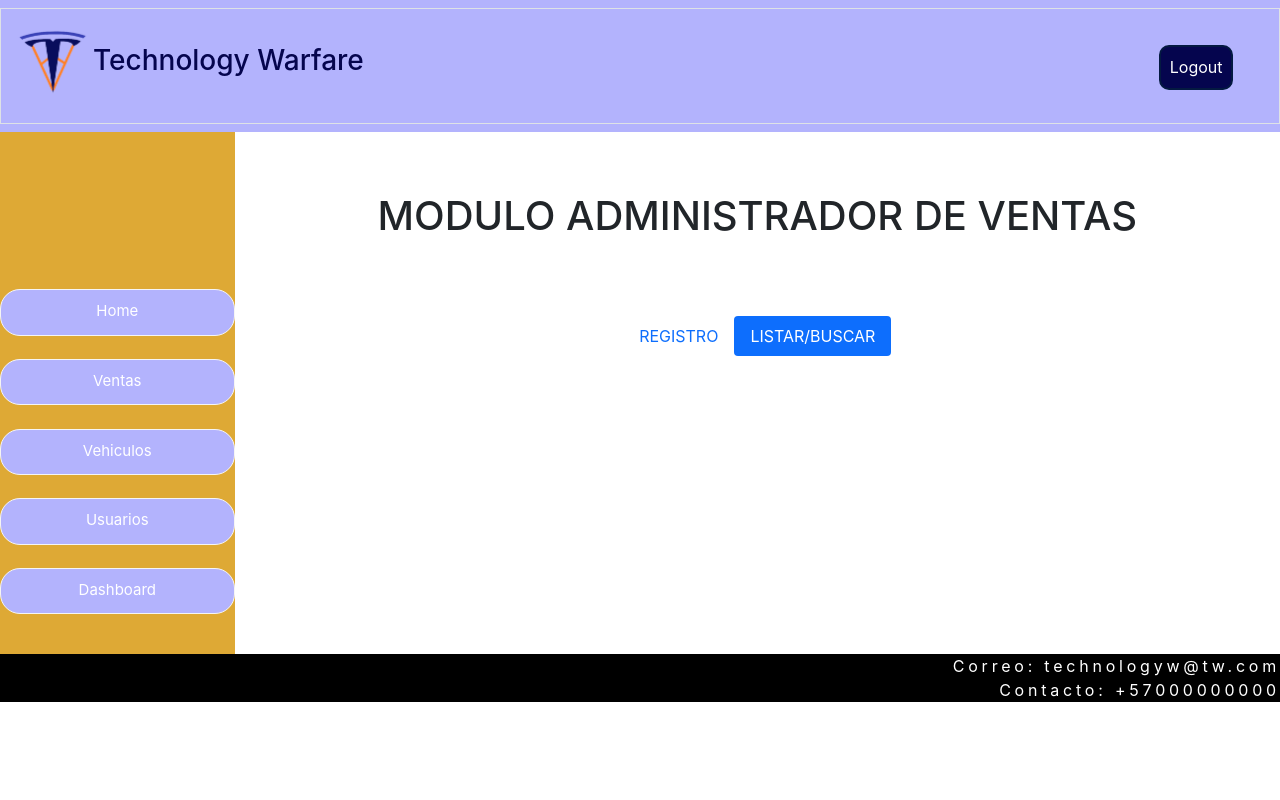
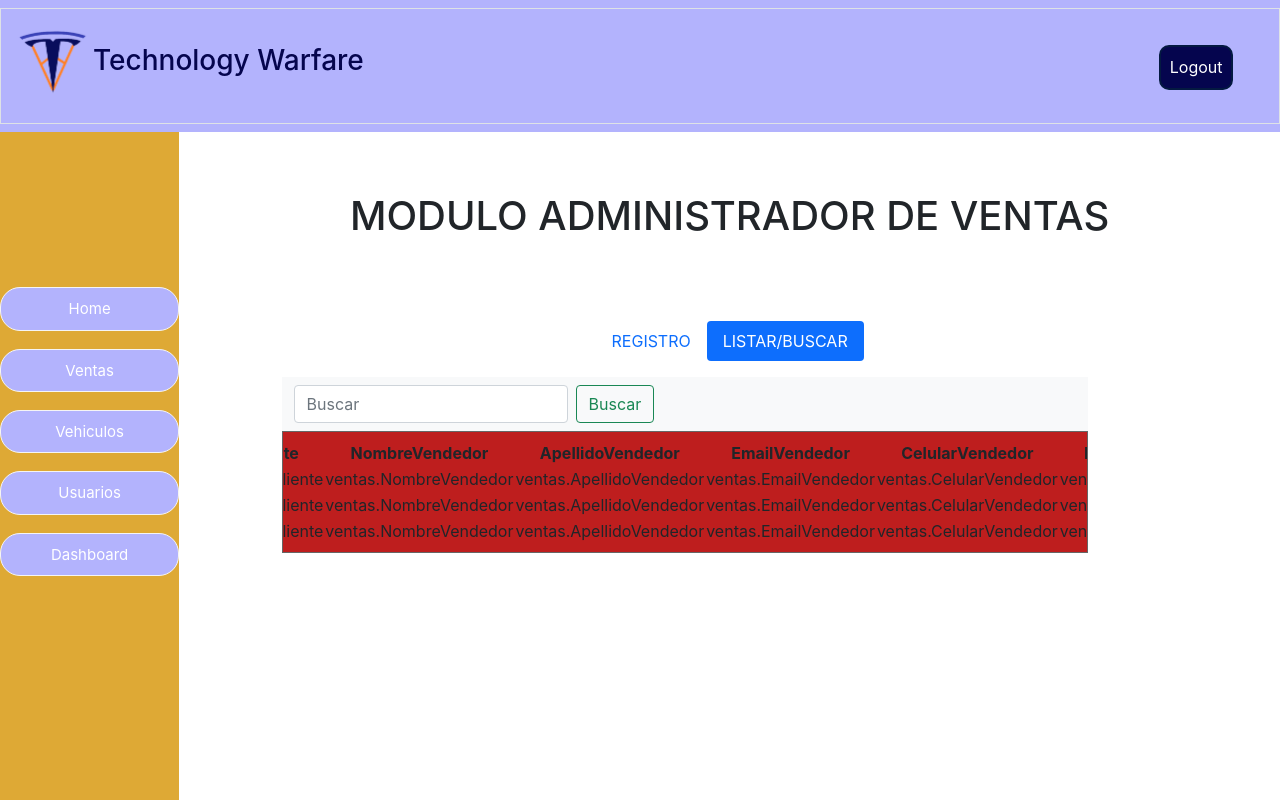
Before and after one commit to Technology-Warfare/Project-ciclo3, a React (Create React App) app in the folder tesla/: page /dashboard/ventas in a window 1280 px wide. Both pictures are taken after a click on the tab "LISTAR/BUSCAR". Shown: the top 800 px of the page. Built offline with nearby package versions, Linux system fonts and the light colour scheme.

Commit message:
Cuadrar codigo listar ventas con lista quemada

```diff
--- a/tesla/src/Pages/ventas.js
+++ b/tesla/src/Pages/ventas.js
@@ -38,7 +38,15 @@ const ventas = () => {
                             <RegistrarVenta />
                         </div>
                         <div className="tab-pane fade colorPaneVt" id="pills-profile" role="tabpanel" aria-labelledby="pills-profile-tab">
-
+                            <nav class="navbar navbar-light bg-light searchPosition">
+                                <div class="container-fluid">
+                                    <form class="d-flex">
+                                        <input class="form-control me-2" type="search" placeholder="Buscar" aria-label="Search" />
+                                        <button class="btn btn-outline-success" type="submit">Buscar</button>
+                                    </form>
+                                </div>
+                            </nav>
+                            <ListarVenta />
                         </div>
                     </div>
 
--- a/tesla/src/components/ListarVehiculos.js
+++ b/tesla/src/components/ListarVehiculos.js
@@ -1,10 +1,5 @@
-
-
 import '../Pages/styles/vehiculos.css';
-
-
 import React, { useState, useEffect } from 'react';
-
 import Button from '@mui/material/Button';
 import Dialog from '@mui/material/Dialog';
 import DialogActions from '@mui/material/DialogActions';
@@ -16,7 +11,6 @@ import 'react-toastify/dist/ReactToastify.css';
 import modelS from "../Pages/img/ModelS/models.jpg";
 import RegistrarVehiculo from "../components/RegistrarVehiculo";
 //import { tableRowClasses } from '@mui/material';
-import { Link } from 'react-router-dom'
 
 const vehiculosBackend = [
     //Lista de vehiculos del backend (Borrar codigo de este archivo)
@@ -125,6 +119,7 @@ const ListarVehiculos = () =>
             <div className="designDesktop">
                 <table>
                     <thead>
+                        <tr>
                             <th>Marca</th>
                             <th>Modelo</th>
                             <th>Generación</th>
@@ -134,19 +129,16 @@ const ListarVehiculos = () =>
                             <th>Descripción</th>
                             <th>Observaciones</th>
                             <th>Actividad</th>
+                        </tr>
                     </thead>
+                    <tbody>
 
                     {
-                        listaVehiculos.map
-                        (
+                        listaVehiculos.map(
                             (vehiculos) =>
                             {
-
-
                                 return (
-
-
-                                    <tbody>
+                                    <tr>
                                         <td>{vehiculos.Marca}</td>
                                         <td>{vehiculos.Modelo}</td>
                                         <td>{vehiculos.Generacion}</td>
@@ -207,26 +199,20 @@ const ListarVehiculos = () =>
                                                 </Dialog>
                                             </div>
                                         </td>
-                                    </tbody>
-
-
-
-
-
-
+                                    </tr>
                                 );
 
                             }
                         )
                     }
+                    </tbody>
 
                 </table>
             </div>
 
 
             {
-                listaVehiculos.map
-                (
+                listaVehiculos.map(
                     (vehiculos) =>
                     {
 
@@ -425,4 +411,4 @@ const ListarVehiculos = () =>
 }
 
 
-export default ListarVehiculos
+export default ListarVehiculos;
--- a/tesla/src/components/ListarVenta.js
+++ b/tesla/src/components/ListarVenta.js
@@ -1,9 +1,6 @@
-import React from 'react'
-
+import React, { useState, useEffect } from 'react';
 import '../Pages/styles/admv.css';
 import '../Pages/styles/ventas.css';
-
-
 import modelS from "../Pages/img/ModelS/models.jpg";
 import Button from '@mui/material/Button';
 import Dialog from '@mui/material/Dialog';
@@ -15,8 +12,69 @@ import { ToastContainer, toast } from 'react-toastify';
 import 'react-toastify/dist/ReactToastify.css';
 import RegistrarVenta from "../components/RegistrarVenta";
 
+const ventasBackend = [
+    {
+        //Lista de ventas del backend (Borrar codigo de este archivo)
+
+        idVenta: "TWMV00001",
+        idAutomovil: "TmMs001",
+        NombreCliente: "Roberto",
+        ApellidoCliente: "Jimenez",
+        EmailCliente: "Robzen@gmail.com",
+        CelularCliente: "3256894575",
+        NombreVendedor: "Elon",
+        ApellidoVendedor: "Musk",
+        EmailVendedor: "Stargate @gmail.com",
+        CelularVendedor: "3156598753",
+        PrecioAutomovil: "35'000.000",
+        EstadoVenta: "Despacho",
+        Cantidad: "2",
+        Descripcion: "Automovil color Gris, aire acondicionado",
+        Observaciones: "El cliente lo paga en cuotas de 24 meses"
+
+    },
+
+    {
+        idVenta: "TWMV00002",
+        idAutomovil: "TmMs002",
+        NombreCliente: "Julia",
+        ApellidoCliente: "Robert",
+        EmailCliente: "Juli2021@gmail.com",
+        CelularCliente: "3131594652",
+        NombreVendedor: "Marcos",
+        ApellidoVendedor: "Zukaritas",
+        EmailVendedor: "markbook@gmail.com",
+        CelularVendedor: "3183264578",
+        PrecioAutomovil: "50'000.000",
+        EstadoVenta: "Ruta",
+        Cantidad: "4",
+        Descripcion: "Diseño aerodinamico, 5 dias de bateria",
+        Observaciones: "Pago por transferencia bancaria"
+
+    },
+    {
+        idVenta: "TWMV00003",
+        idAutomovil: "TmMx002",
+        NombreCliente: "Donald",
+        ApellidoCliente: "Asange",
+        EmailCliente: "Wikitrump@gmail.com",
+        CelularCliente: "3143692645",
+        NombreVendedor: "Hilari",
+        ApellidoVendedor: "Killiguer",
+        EmailVendedor: "hillarykill@gmail.com",
+        CelularVendedor: "3187564123",
+        PrecioAutomovil: "15'000.000",
+        EstadoVenta: "Recepcion",
+        Cantidad: "1",
+        Descripcion: "Paneles solares para carga lenta",
+        Observaciones: "Se entrega modelo de exhibicion"
+
+    }
+]
+
 
 const ListarVenta = () => {
+    const [ventas, setVentas] = useState([]);
     const Transition = React.forwardRef(function Transition(props, ref) {
         return <Slide direction="up" ref={ref} {...props} />;
     });
@@ -48,22 +106,100 @@ const ListarVenta = () => {
     };
 
 
+    useEffect
+        (
+            () =>
+            {
+                // Obtener lista de ventas desde el backend
+                setVentas(ventasBackend);
+            }, []
+        )
+
+    const TablaVentas = ({ listaVentas }) => {
+        useEffect(() => {
+            console.log("Este es el listado de ventas en el componente de tabla", listaVentas);
+        }, [listaVentas])
+
+
 
     return (
         <div>
-            <nav class="navbar navbar-light bg-light searchPosition">
-                <div class="container-fluid">
-                    <form class="d-flex">
-                        <input class="form-control me-2" type="search" placeholder="Buscar" aria-label="Search"/>
-                        <button class ="btn btn-outline-success" type ="submit">Buscar</button>
-                    </form>
-                </div>
-            </nav>
+
+            <div className="designDesktop scrollDivTab">
+
+                    <table>
+                        <thead>
+                            <tr>
+                                <th>idVenta</th>
+                                <th>idAutomovil</th>
+                                <th>NombreCliente</th>
+                                <th>ApellidoCliente</th>
+                                <th>EmailCliente</th>
+                                <th>CelularCliente</th>
+                                <th>NombreVendedor</th>
+                                <th>ApellidoVendedor</th>
+                                <th>EmailVendedor</th>
+                                <th>CelularVendedor</th>
+                                <th>PrecioAutomovil</th>
+                                <th>EstadoVenta</th>
+                                <th>Cantidad</th>
+                                <th>Descripcion</th>
+                                <th>Observaciones</th>
+                                <th>Acciones</th>
+                            </tr>
+                        </thead>
+                        <tbody>
+
+                            {
+                                listaVentas.map(
+                                    (ventas) =>
+                                    {
+                                        return (
 
 
-            <TablaVentas />
+
+                                            <tr>
+                                                <td>ventas.idVenta</td>
+                                                <td>ventas.idAutomovil</td>
+                                                <td>ventas.NombreCliente</td>
+                                                <td>ventas.ApellidoCliente</td>
+                                                <td>ventas.EmailCliente</td>
+                                                <td>ventas.CelularCliente</td>
+                                                <td>ventas.NombreVendedor</td>
+                                                <td>ventas.ApellidoVendedor</td>
+                                                <td>ventas.EmailVendedor</td>
+                                                <td>ventas.CelularVendedor</td>
+                                                <td>ventas.PrecioAutomovil</td>
+                                                <td>ventas.EstadoVenta</td>
+                                                <td>ventas.Cantidad</td>
+                                                <td>ventas.Descripcion</td>
+                                                <td>ventas.Observaciones</td>
+                                                <td>ventas.Acciones</td>
 
 
+                                            </tr>
+                                        );
+                                    }
+                                )
+
+                             }
+                        </tbody>
+                    </table>
+
+
+            </div>
+
+
+
+
+            {
+                listaVentas.map(
+                    (ventas) => {
+
+
+                        return (
+                            <>
+                                <div className="designMovil">
                                     <div class="box mt-4">
                                         <img src={modelS} alt="img1" />
                                     </div>
@@ -328,70 +464,36 @@ const ListarVenta = () => {
                                         </div>
                                     </div>
 
+                                </div>
+                            </>
+                        );
+                    }
+                )
+            }
+
+
+
+
+        </div>
 
 
 
 
 
+    );
+};
+    return (
+
+        <div>
+            <TablaVentas listaVentas={ventas} />
+
+        </div>
 
 
 
+    )
+}
 
 
 
-        </div>
-    );
-};
-
-const TablaVentas = () => {
-    return (
-        <div className="scrollDivTab">
-            <table>
-                <thead>
-                    <tr>
-                        <th>idVenta</th>
-                        <th>idAutomovil</th>
-                        <th>NombreCliente</th>
-                        <th>ApellidoCliente</th>
-                        <th>EmailCliente</th>
-                        <th>CelularCliente</th>
-                        <th>NombreVendedor</th>
-                        <th>ApellidoVendedor</th>
-                        <th>EmailVendedor</th>
-                        <th>CelularVendedor</th>
-                        <th>PrecioAutomovil</th>
-                        <th>EstadoVenta</th>
-                        <th>Cantidad</th>
-                        <th>Descripcion</th>
-                        <th>Observaciones</th>
-                        <th>Acciones</th>
-                    </tr>
-                </thead>
-                <tbody>
-                    <tr>
-                        <td></td>
-                        <td></td>
-                        <td></td>
-                        <td></td>
-                        <td></td>
-                        <td></td>
-                        <td></td>
-                        <td></td>
-                        <td></td>
-                        <td></td>
-                        <td></td>
-                        <td></td>
-                        <td></td>
-                        <td></td>
-                        <td></td>
-                        <td></td>
-
-                    </tr>
-                </tbody>
-            </table>
-        </div>
-    );
-};
-
-
-export default ListarVenta
+export default ListarVenta;
```
Lines whose indentation alone changed are shown as unchanged.
